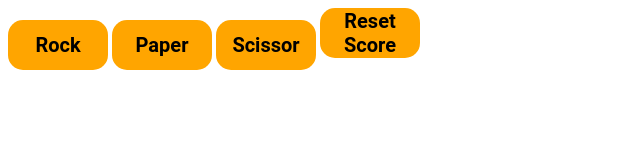
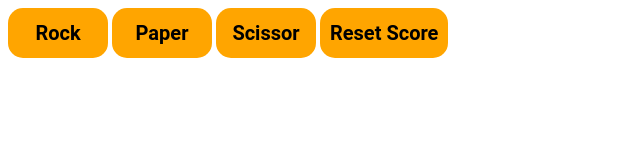
Before and after one commit to Saran092/Rock_Paper_Scissors, a plain HTML site: page index.html in a window 1280 px wide. Shown: the whole page, without its empty margins (0-640 px from the left). Drawn offline with Linux system fonts and the light colour scheme.

Commit message:
Add files via upload

```diff
--- a/index.css
+++ b/index.css
@@ -13,3 +13,8 @@ button
     font-weight: bold;
     font-family: Roboto;
 }
+.Resetsc{
+    width: auto;
+    height: 50px;
+    padding: 10px;
+}
```
